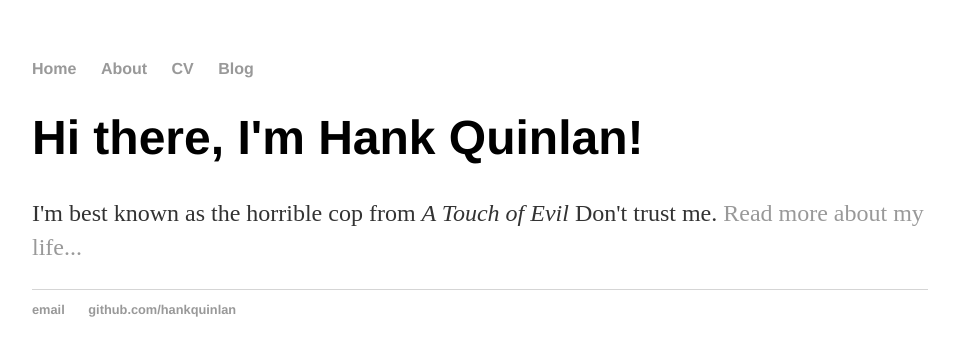
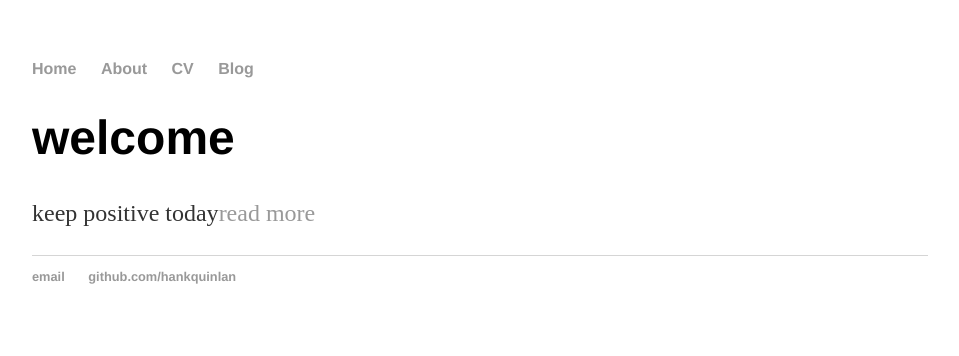
Before and after one commit to popecomicbook/popecomicbook.github.io, a Jekyll site: the page built from index.html, in a window 1280 px wide. Shown: the top 356 px of the page, without its empty margins (160-1119 px from the left). Built offline with Jekyll 4.4.1, drawn with Linux system fonts in a browser that asks for light colours.

Commit message:
Update index.html

```diff
--- a/index.html
+++ b/index.html
@@ -1,8 +1,8 @@
 ---
 layout: default
-title: Hank Quinlan, Horrible Cop
+title: emily popecomicbook
 ---
 <div class="blurb">
-	<h1>Hi there, I'm Hank Quinlan!</h1>
-	<p>I'm best known as the horrible cop from <em>A Touch of Evil</em> Don't trust me. <a href="/about">Read more about my life...</a></p>
+	<h1>welcome</h1>
+	<p>keep positive today<a href="/about">read more</a></p>
 </div><!-- /.blurb -->
```
